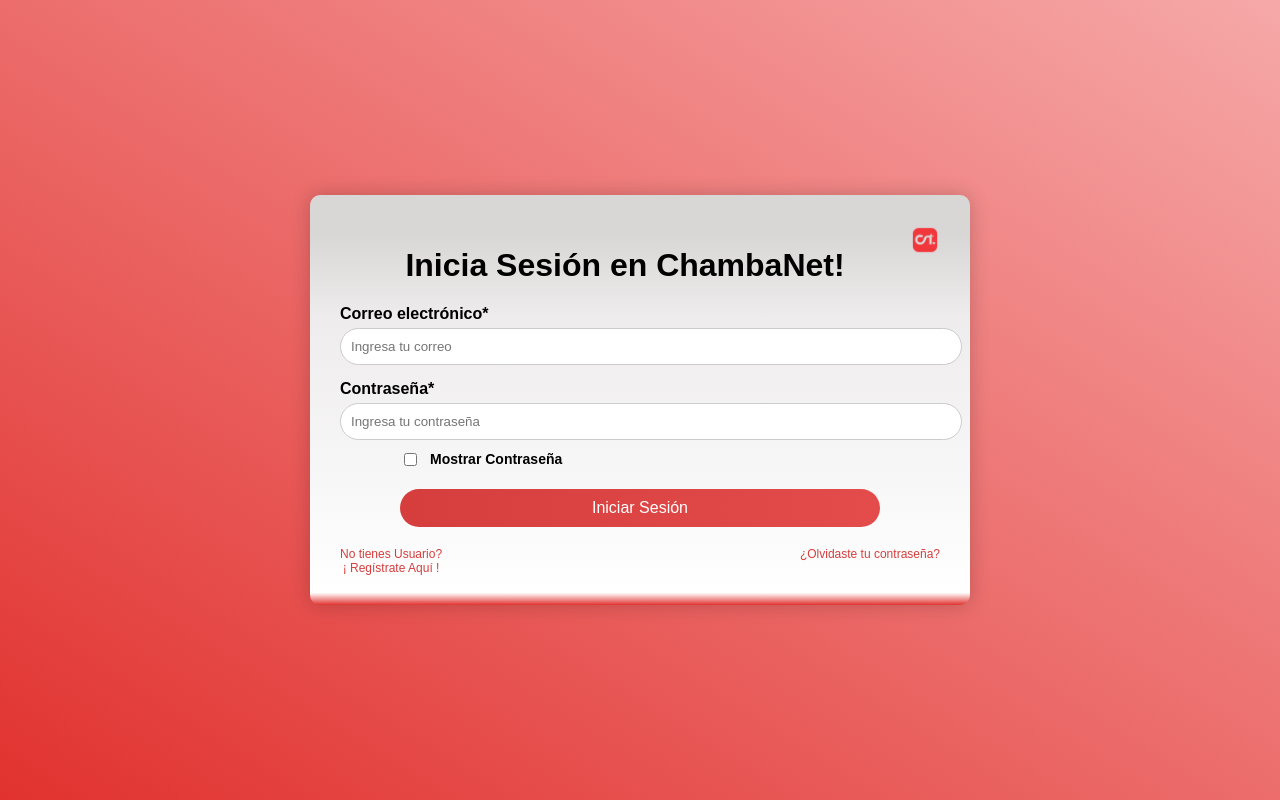
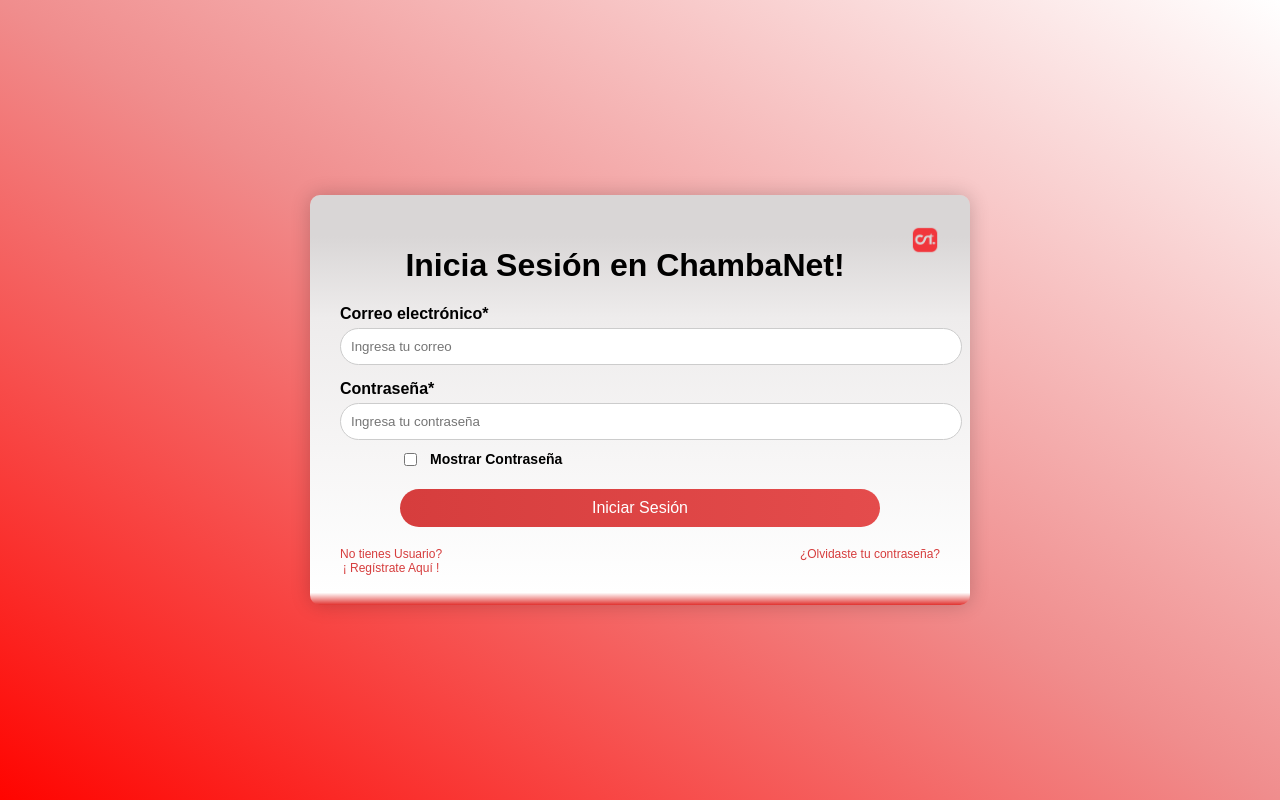
Before and after one commit to LowisN/ProyectoWeb, a PHP site: page /paginas/interfaz_iniciar_sesion.php in a window 1280 px wide. Run offline with PHP 8.4, Linux system fonts and the light colour scheme.

Commit message:
Update interfaz_iniciar_usuario.css

```diff
--- a/estilo/interfaz_iniciar_usuario.css
+++ b/estilo/interfaz_iniciar_usuario.css
@@ -2,7 +2,7 @@
 
     font-family: Arial, sans-serif;
 
-    background: linear-gradient(to top right, #e1322f, #f6a8a8);
+    background: linear-gradient(to top right, #ff0400, #f08d8d, #ffffff);
 
     display: flex;
 
@@ -40,7 +40,7 @@
 
     text-align: center;
 
-    box-shadow: 0 0 20px rgba(0, 0, 0, 0.2);
+    box-shadow: 0 0 20px rgba(0, 0, 0, 0.199);
 
     border: none;
     /* ya no necesitamos borde sólido */
```
